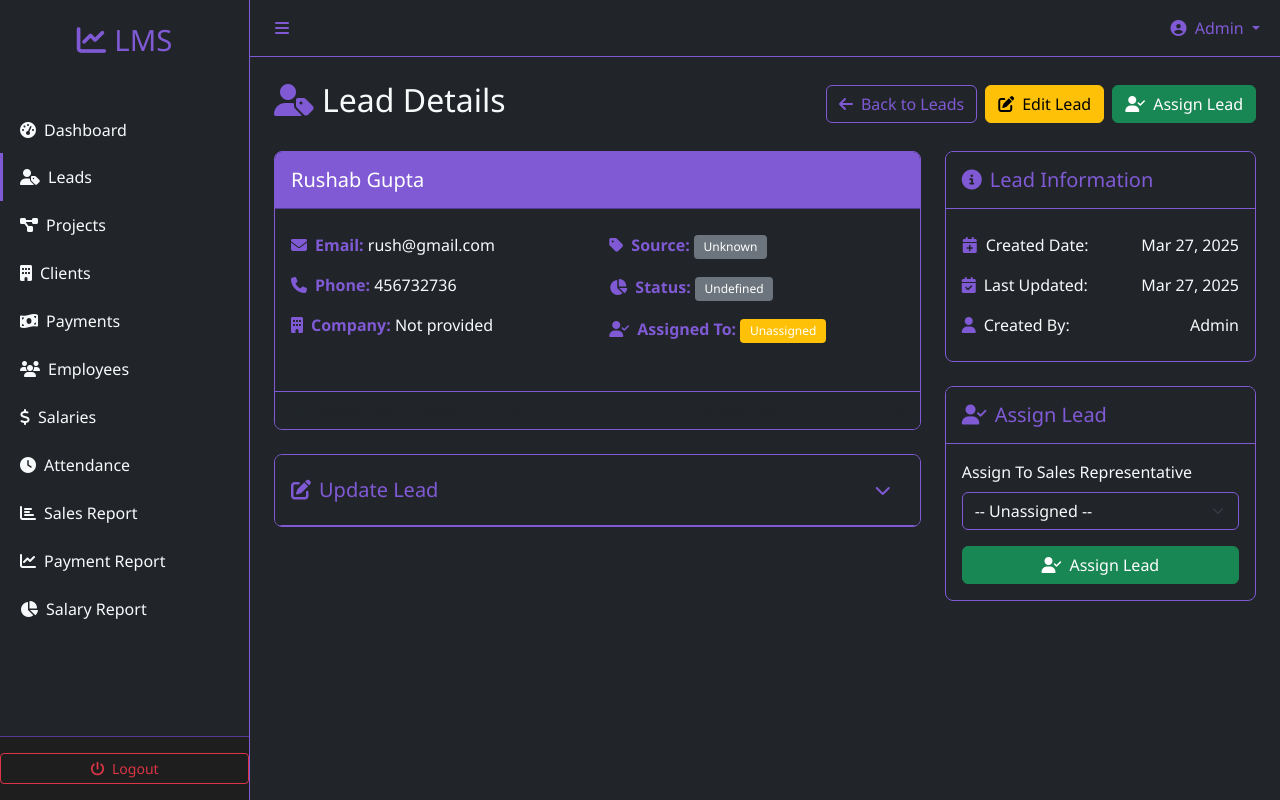
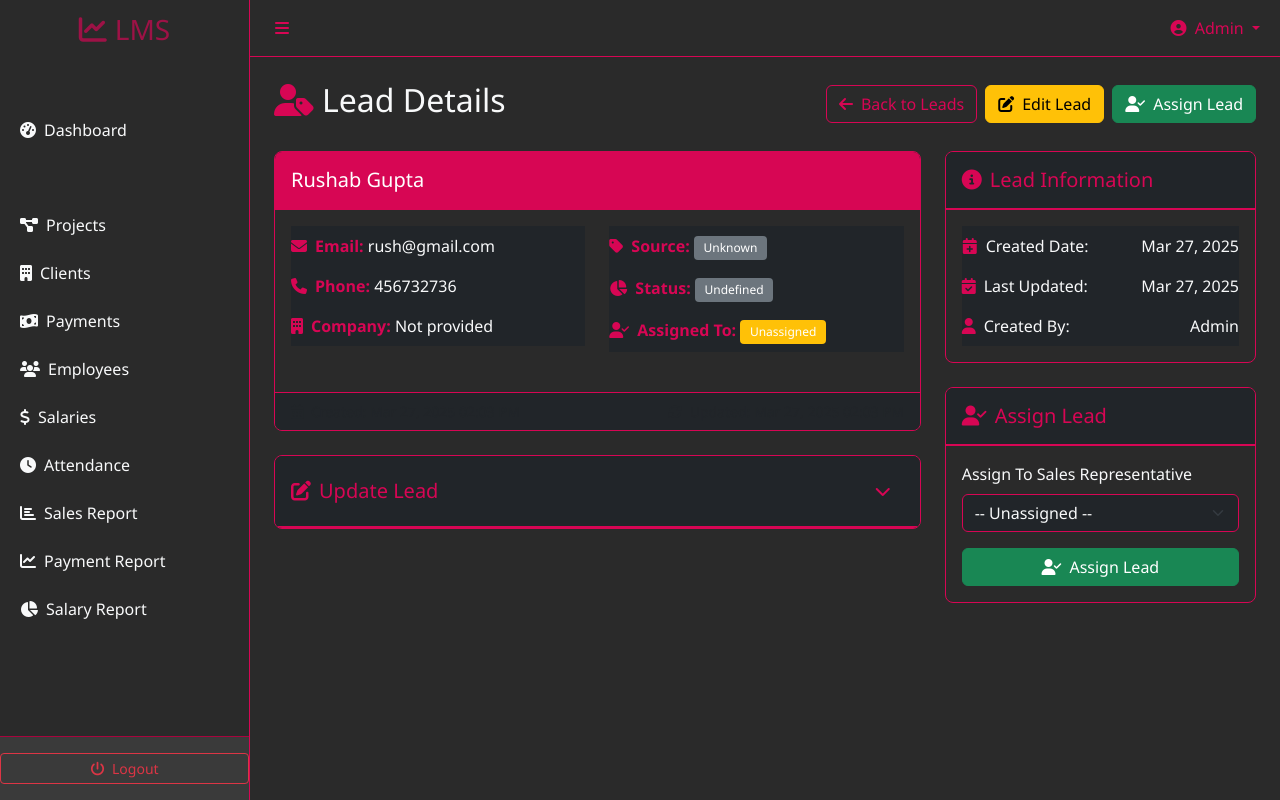
Before and after one commit to pratikgosavii/dbm_pro, a Django app: page /leads/1/ in a window 1280 px wide. Run offline with Django 4.2, Linux system fonts and the light colour scheme; a user stored in the database is signed in; data comes from the database, SQL or seed files in the repository; both versions use the stored data as it was after the commit; data that the repository does not hold is empty.

Commit message:
Update UI theme: Changed the application's color scheme from dark purple/black to grey/red, and added CSS animations.
Replit-Commit-Author: Agent
Replit-Commit-Session-Id: 50c040e4-0d40-4be8-bdd8-5d280455fdce
Replit-Commit-Screenshot-Url: https://storage.googleapis.com/screenshot-production-us-central1/a4c65999-892d-46f1-a651-254e1c63d78d/d474a383-672d-44a3-99e0-990eaccf2b81.jpg

```diff
--- a/static/css/custom.css
+++ b/static/css/custom.css
@@ -1,77 +1,85 @@
 /*
 * Custom styling for Lead Management System
-* Dark Purple & Black Theme
+* Grey & Red Theme
 */
 
 :root {
-    --purple-primary: #805ad5;
-    --purple-secondary: #6b46c1;
-    --purple-dark: #553c9a;
-    --dark-bg: #121212;
-    --dark-secondary: #1e1e1e;
-    --dark-tertiary: #2d2d2d;
+    --red-primary: #D70654;
+    --red-secondary: #C00548;
+    --red-dark: #A8043E;
+    --grey-bg: #2A2A2A;
+    --grey-secondary: #3A3A3A;
+    --grey-tertiary: #4A4A4A;
     --text-light: #f8f9fa;
     --text-muted: #adb5bd;
 }
 
 /* General Styles */
 body {
-    background-color: var(--dark-bg);
+    background-color: var(--grey-bg);
     color: var(--text-light);
     font-family: 'Segoe UI', Tahoma, Geneva, Verdana, sans-serif;
     min-height: 100vh;
     position: relative;
 }
 
-.btn-purple {
-    background-color: var(--purple-primary);
+.btn-purple, .btn-red {
+    background-color: var(--red-primary);
     color: white;
     border: none;
     transition: all 0.3s;
 }
 
-.btn-purple:hover {
-    background-color: var(--purple-secondary);
+.btn-purple:hover, .btn-red:hover {
+    background-color: var(--red-secondary);
     color: white;
     transform: translateY(-2px);
     box-shadow: 0 4px 8px rgba(0, 0, 0, 0.2);
 }
 
-.btn-outline-purple {
-    border: 1px solid var(--purple-primary);
-    color: var(--purple-primary);
+.btn-outline-purple, .btn-outline-red {
+    border: 1px solid var(--red-primary);
+    color: var(--red-primary);
     background-color: transparent;
     transition: all 0.3s;
 }
 
-.btn-outline-purple:hover {
-    background-color: var(--purple-primary);
+.btn-outline-purple:hover, .btn-outline-red:hover {
+    background-color: var(--red-primary);
     color: white;
     transform: translateY(-2px);
 }
 
-.bg-purple {
-    background-color: var(--purple-primary) !important;
+.bg-purple, .bg-red {
+    background-color: var(--red-primary) !important;
 }
 
-.text-purple {
-    color: var(--purple-primary) !important;
+.text-purple, .text-red {
+    color: var(--red-primary) !important;
 }
 
-.border-purple {
-    border-color: var(--purple-primary) !important;
+.border-purple, .border-red {
+    border-color: var(--red-primary) !important;
+}
+
+.bg-grey {
+    background-color: var(--grey-bg) !important;
+}
+
+.border-grey {
+    border-color: var(--grey-tertiary) !important;
 }
 
 .form-control, .form-select {
-    background-color: var(--dark-tertiary);
-    border: 1px solid var(--purple-dark);
+    background-color: var(--grey-tertiary);
+    border: 1px solid var(--red-dark);
     color: var(--text-light);
 }
 
 .form-control:focus, .form-select:focus {
-    background-color: var(--dark-tertiary);
-    border-color: var(--purple-primary);
-    box-shadow: 0 0 0 0.25rem rgba(128, 90, 213, 0.25);
+    background-color: var(--grey-tertiary);
+    border-color: var(--red-primary);
+    box-shadow: 0 0 0 0.25rem rgba(215, 6, 84, 0.25);
     color: var(--text-light);
 }
 
@@ -158,7 +166,7 @@ body {
     left: 0;
     width: 3px;
     height: 100%;
-    background-color: var(--purple-primary);
+    background-color: var(--red-primary);
     transform: scaleY(0);
     transition: transform 0.3s;
     z-index: -1;
@@ -184,8 +192,8 @@ body {
     position: absolute;
     bottom: 0;
     width: 100%;
-    background-color: var(--dark-secondary);
-    border-top: 1px solid var(--purple-dark);
+    background-color: var(--grey-secondary);
+    border-top: 1px solid var(--red-dark);
 }
 
 /* Cards Styling */
@@ -201,7 +209,7 @@ body {
 }
 
 .card-header {
-    border-bottom: 1px solid var(--purple-dark);
+    border-bottom: 1px solid var(--red-dark);
 }
 
 /* Profile Image Styling */
--- a/static/js/custom.js
+++ b/static/js/custom.js
@@ -395,25 +395,139 @@ const Toast = {
 };
 
 /**
- * Handle dark theme consistently
- * Ensures dark theme is applied on all pages
+ * Handle grey theme consistently
+ * Ensures grey theme is applied on all pages
  */
-function applyDarkTheme() {
-    document.body.classList.add('bg-dark', 'text-light');
+function applyGreyTheme() {
+    document.body.classList.add('bg-grey', 'text-light');
 
-    // Ensure tables are dark themed
+    // Add custom animation classes to elements
+    document.querySelectorAll('.card, .alert, .btn').forEach(element => {
+        element.classList.add('animate__animated');
+
+        // Add hover animation for buttons
+        if (element.classList.contains('btn')) {
+            element.addEventListener('mouseenter', function() {
+                this.classList.add('animate__pulse');
+            });
+
+            element.addEventListener('mouseleave', function() {
+                this.classList.remove('animate__pulse');
+            });
+        }
+    });
+
+    // Ensure tables are themed correctly
     document.querySelectorAll('table').forEach(table => {
         table.classList.add('table-dark');
+
+        // Add fade in animation to table rows with staggered delay
+        const rows = table.querySelectorAll('tbody tr');
+        rows.forEach((row, index) => {
+            row.classList.add('animate__animated', 'animate__fadeInUp');
+            row.style.animationDelay = `${index * 100}ms`;
+
+            // Add hover animation to table rows
+            row.addEventListener('mouseenter', function() {
+                this.style.backgroundColor = 'var(--grey-tertiary)';
+                this.style.color = 'var(--red-primary)';
+                this.style.transition = 'background-color 0.3s, color 0.3s';
+            });
+
+            row.addEventListener('mouseleave', function() {
+                this.style.backgroundColor = '';
+                this.style.color = '';
+            });
+        });
     });
 
-    // Ensure cards have dark background
-    document.querySelectorAll('.card').forEach(card => {
-        if (!card.classList.contains('bg-dark')) {
-            card.classList.add('bg-dark');
+    // Ensure cards have correct grey background with hover effects
+    document.querySelectorAll('.card').forEach((card, index) => {
+        if (!card.classList.contains('bg-grey')) {
+            card.classList.add('bg-grey');
         }
         card.classList.add('text-light');
+
+        // Add staggered fade-in animation to cards
+        card.classList.add('animate__animated', 'animate__fadeIn');
+        card.style.animationDelay = `${index * 150}ms`;
+
+        // Add hover effect to cards
+        card.addEventListener('mouseenter', function() {
+            this.style.transform = 'translateY(-5px)';
+            this.style.boxShadow = '0 10px 20px rgba(0, 0, 0, 0.3)';
+            this.style.borderColor = 'var(--red-primary)';
+            this.style.transition = 'transform 0.3s ease, box-shadow 0.3s ease, border-color 0.3s ease';
+        });
+
+        card.addEventListener('mouseleave', function() {
+            this.style.transform = 'translateY(0)';
+            this.style.boxShadow = '';
+            this.style.borderColor = '';
+        });
+
+        // Add animation to card headers
+        const cardHeader = card.querySelector('.card-header');
+        if (cardHeader) {
+            cardHeader.style.borderBottomColor = 'var(--red-primary)';
+            cardHeader.style.borderBottomWidth = '2px';
+        }
+    });
+
+    // Add fade-in animation to main content
+    const mainContent = document.querySelector('.main-content');
+    if (mainContent) {
+        mainContent.classList.add('fade-in');
+    }
+
+    // Add slide-in animation to sidebar items
+    const sidebarItems = document.querySelectorAll('#sidebar .list-group-item');
+    sidebarItems.forEach((item, index) => {
+        item.classList.add('slide-in-left');
+        item.style.animationDelay = `${index * 50}ms`;
+
+        // Add pulse effect to active sidebar item
+        if (item.classList.contains('active')) {
+            item.classList.add('animate__animated', 'animate__pulse', 'animate__infinite');
+            item.style.animationDuration = '2s';
+        }
+    });
+
+    // Add hover animations to icons
+    document.querySelectorAll('.fa, .fas, .far, .fab').forEach(icon => {
+        icon.addEventListener('mouseenter', function() {
+            this.classList.add('animate__animated', 'animate__rubberBand');
+            this.style.color = 'var(--red-primary)';
+        });
+
+        icon.addEventListener('mouseleave', function() {
+            this.classList.remove('animate__animated', 'animate__rubberBand');
+            this.style.color = '';
+        });
+    });
+
+    // Add animation to form inputs
+    document.querySelectorAll('input, select, textarea').forEach(input => {
+        input.addEventListener('focus', function() {
+            this.style.transform = 'scale(1.02)';
+            this.style.transition = 'all 0.3s ease';
+            this.style.borderColor = 'var(--red-primary)';
+            this.style.boxShadow = '0 0 0 0.25rem rgba(215, 6, 84, 0.25)';
+        });
+
+        input.addEventListener('blur', function() {
+            this.style.transform = 'scale(1)';
+            this.style.borderColor = '';
+            this.style.boxShadow = '';
+        });
+    });
+
+    // Animate page headings
+    document.querySelectorAll('h1, h2, h3').forEach((heading, index) => {
+        heading.classList.add('animate__animated', 'animate__fadeInDown');
+        heading.style.animationDelay = `${index * 100}ms`;
     });
 }
 
-// Apply dark theme when document is ready
-document.addEventListener('DOMContentLoaded', applyDarkTheme);
+// Apply grey theme when document is ready
+document.addEventListener('DOMContentLoaded', applyGreyTheme);
--- a/templates/base.html
+++ b/templates/base.html
@@ -19,7 +19,7 @@
 
     {% block extra_css %}{% endblock %}
 </head>
-<body class="bg-dark text-light">
+<body class="bg-grey text-light">
     <div class="loading-overlay">
         <div class="spinner-border text-light" role="status">
             <span class="visually-hidden">Loading...</span>
@@ -33,19 +33,19 @@
 
         <div class="main-content {% if user.is_authenticated %}with-sidebar{% endif %}">
             {% if user.is_authenticated %}
-                <nav class="navbar navbar-expand-lg bg-dark navbar-dark border-bottom border-purple">
+                <nav class="navbar navbar-expand-lg bg-grey navbar-dark border-bottom border-red">
                     <div class="container-fluid">
-                        <button class="btn btn-link text-purple" id="menu-toggle">
+                        <button class="btn btn-link text-red" id="menu-toggle">
                             <i class="fas fa-bars"></i>
                         </button>
 
                         <ul class="navbar-nav ms-auto">
                             <li class="nav-item dropdown">
-                                <a class="nav-link dropdown-toggle text-purple" href="#" id="navbarDropdown" role="button" data-bs-toggle="dropdown" aria-expanded="false">
+                                <a class="nav-link dropdown-toggle text-red" href="#" id="navbarDropdown" role="button" data-bs-toggle="dropdown" aria-expanded="false">
                                     <i class="fas fa-user-circle me-1"></i>
                                     {{ user.get_full_name|default:user.username }}
                                 </a>
-                                <ul class="dropdown-menu dropdown-menu-end bg-dark border-purple animate__animated animate__fadeIn" aria-labelledby="navbarDropdown">
+                                <ul class="dropdown-menu dropdown-menu-end bg-grey border-red animate__animated animate__fadeIn" aria-labelledby="navbarDropdown">
                                     <li><a class="dropdown-item text-light" href="{% url 'accounts:profile' %}"><i class="fas fa-user me-2"></i>Profile</a></li>
                                     <li><hr class="dropdown-divider border-secondary"></li>
                                     <li>
--- a/templates/navigation.html
+++ b/templates/navigation.html
@@ -1,5 +1,5 @@
-<div id="sidebar" class="bg-dark border-end border-purple">
-    <div class="sidebar-heading text-center py-4 text-purple">
+<div id="sidebar" class="bg-grey border-end border-red">
+    <div class="sidebar-heading text-center py-4 text-red">
         <h3 class="animate__animated animate__pulse animate__infinite"><i class="fas fa-chart-line me-2"></i>LMS</h3>
     </div>
 
```
Also changed, not shown: other parts of static/css/custom.css (+30 -30 lines), db.sqlite3.
